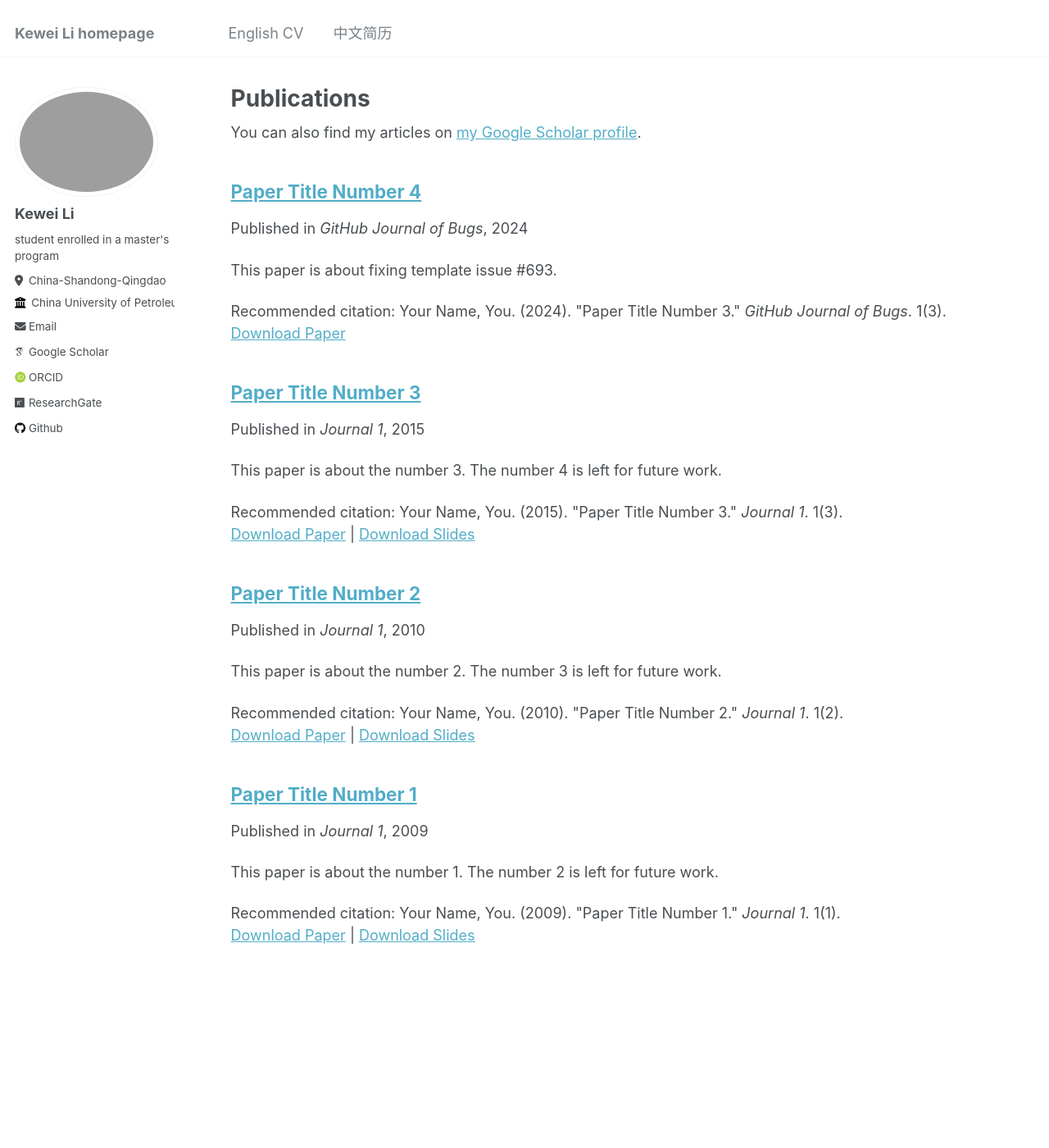
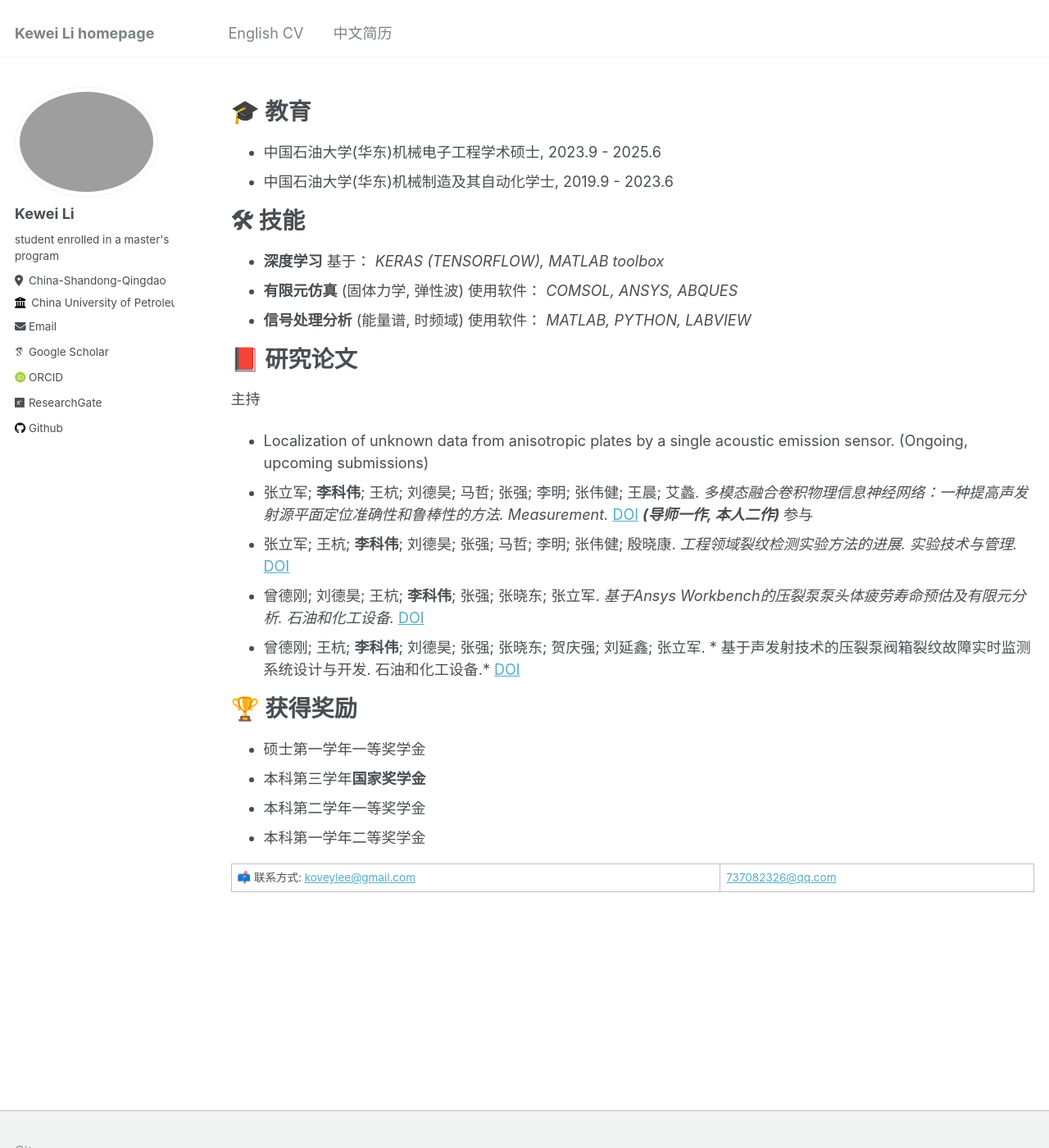
Before and after one commit to TheHangedManC/TheHangedManC-thehangedmanc.github.io, a Jekyll site: the page built from _pages/publications.md, in a window 1280 px wide and 1400 px high. Shown: the whole window at 82% size. Built offline with Jekyll 4.4.1, drawn with Linux system fonts in a browser that asks for light colours; some web fonts are replaced.

Commit message:
Update publications.md

```diff
--- a/_pages/publications.md
+++ b/_pages/publications.md
@@ -1,16 +1,39 @@
 ---
 layout: archive
-title: "Publications"
-permalink: /publications/
+title: #"中文简历"
+permalink: /zcv/
 author_profile: true
 ---
 
-{% if site.author.googlescholar %}
-  <div class="wordwrap">You can also find my articles on <a href="{{site.author.googlescholar}}">my Google Scholar profile</a>.</div>
-{% endif %}
-
 {% include base_path %}
 
-{% for post in site.publications reversed %}
-  {% include archive-single.html %}
-{% endfor %}
+🎓 教育
+======
+*   中国石油大学(华东)机械电子工程学术硕士, 2023.9 - 2025.6
+*   中国石油大学(华东)机械制造及其自动化学士, 2019.9 - 2023.6
+
+🛠 技能
+======
+*   **深度学习** 基于： *KERAS (TENSORFLOW), MATLAB toolbox*
+*   **有限元仿真** (固体力学, 弹性波) 使用软件： *COMSOL, ANSYS, ABQUES*
+*   **信号处理分析** (能量谱, 时频域) 使用软件： *MATLAB, PYTHON, LABVIEW*
+
+📕 研究论文
+======
+主持
+*   Localization of unknown data from anisotropic plates by a single acoustic emission sensor. (Ongoing, upcoming submissions)
+*   张立军; **李科伟**; 王杭; 刘德昊; 马哲; 张强; 李明; 张伟健; 王晨; 艾蠡. *多模态融合卷积物理信息神经网络：一种提高声发射源平面定位准确性和鲁棒性的方法. Measurement.* [DOI](https://www.sciencedirect.com/science/article/pii/S0263224124008807/)
+    ***(导师一作, 本人二作)***
+参与
+*   张立军; 王杭; **李科伟**; 刘德昊; 张强; 马哲; 李明; 张伟健; 殷晓康. *工程领域裂纹检测实验方法的进展. 实验技术与管理.* [DOI](https://chn.oversea.cnki.net/KCMS/detail/detail.aspx?dbcode=CJFD&dbname=CJFDLAST2024&filename=SYJL202401001&uniplatform=OVERSEA&v=XIfqTPdfigxVNJux2nWA5a8WlN_ZamEAVhcNyUnUrzkjgxjP_xl1kukTkwvCGurk/)
+*   曾德刚; 刘德昊; 王杭; **李科伟**; 张强; 张晓东; 张立军. *基于Ansys Workbench的压裂泵泵头体疲劳寿命预估及有限元分析. 石油和化工设备.* [DOI](https://chn.oversea.cnki.net/KCMS/detail/detail.aspx?dbcode=CJFD&dbname=CJFDLAST2023&filename=HSFF202310002&uniplatform=OVERSEA&v=wpgFIKwFzWgRZ7sLnUgaNvOqTsujcnGnn-0HvIqN0UL7nV_g_RUM8y-apQQtT9NH/)
+*   曾德刚; 王杭; **李科伟**; 刘德昊; 张强; 张晓东; 贺庆强; 刘延鑫; 张立军. *	基于声发射技术的压裂泵阀箱裂纹故障实时监测系统设计与开发. 石油和化工设备.* [DOI](https://chn.oversea.cnki.net/KCMS/detail/detail.aspx?dbcode=CJFD&dbname=CJFDLAST2023&filename=HSFF202308042&uniplatform=OVERSEA&v=wpgFIKwFzWip6EGYSqP5150dxRQddmnclObEpEd-k4a1PjKfDkC10FRCerVnc7uL/)
+
+🏆 获得奖励
+======
+*   硕士第一学年一等奖学金
+*   本科第三学年**国家奖学金**
+*   本科第二学年一等奖学金
+*   本科第一学年二等奖学金
+
+📫 联系方式: <a href='mailto:koveylee@gmail.com'>koveylee@gmail.com</a> | <a href='mailto:737082326@qq.com'>737082326@qq.com</a>
```
